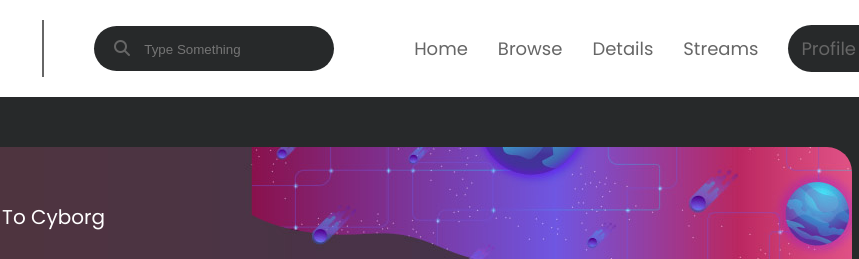
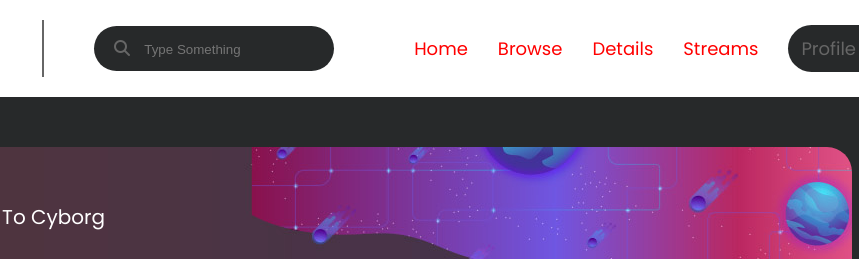
Before and after one commit to Arm313/Cyborg, a plain HTML site: page index.html in a window 1280 px wide. Shown: the top 259 px of the page, 288-1147 px from the left. Drawn offline with Linux system fonts and the light colour scheme.

Commit message:
change color 2

```diff
--- a/css/style.css
+++ b/css/style.css
@@ -56,7 +56,7 @@ header {
 }
 .header-right a {
     text-decoration: none;
-    color: #666;
+    color: red;
     font-size: 18px;
     transition: .2s;
 }
```
